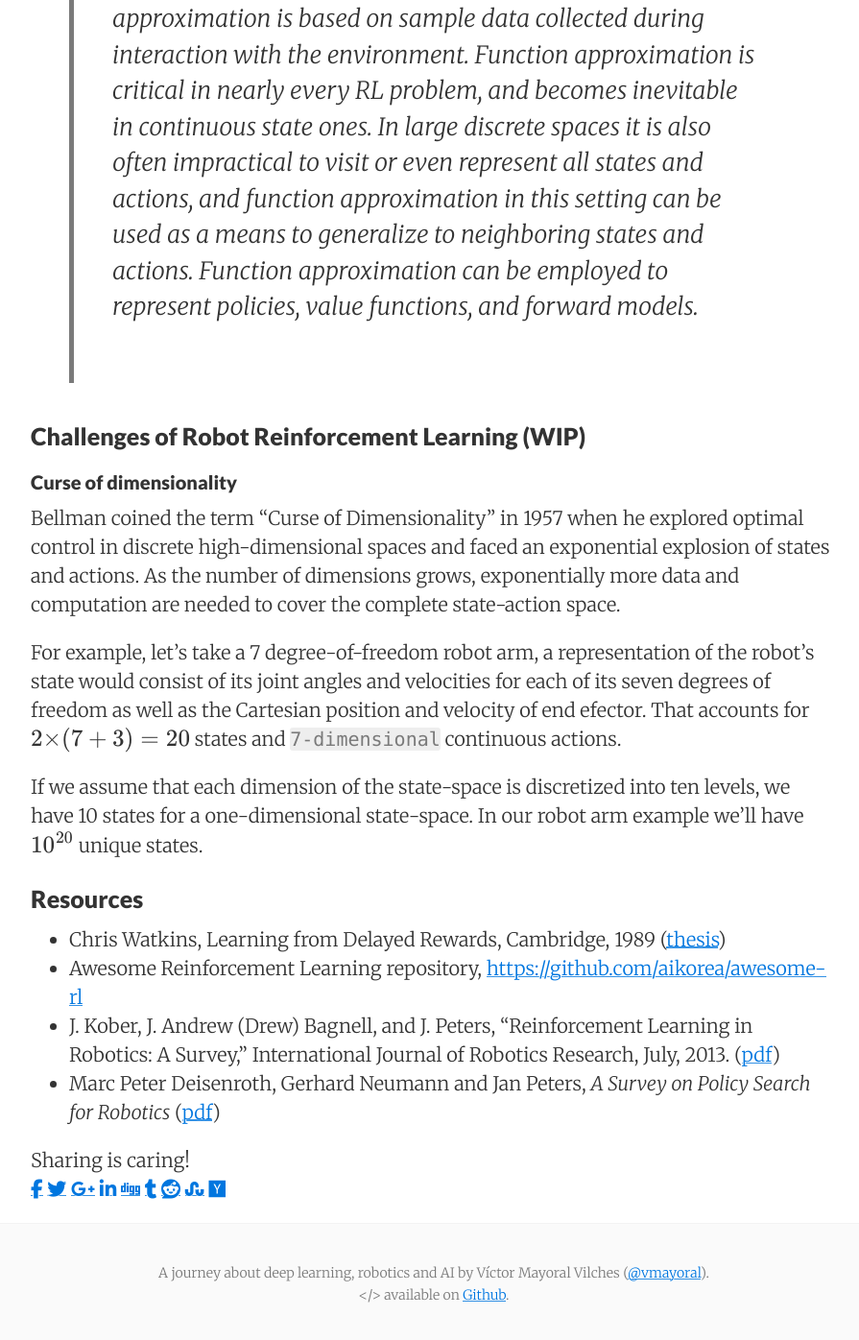
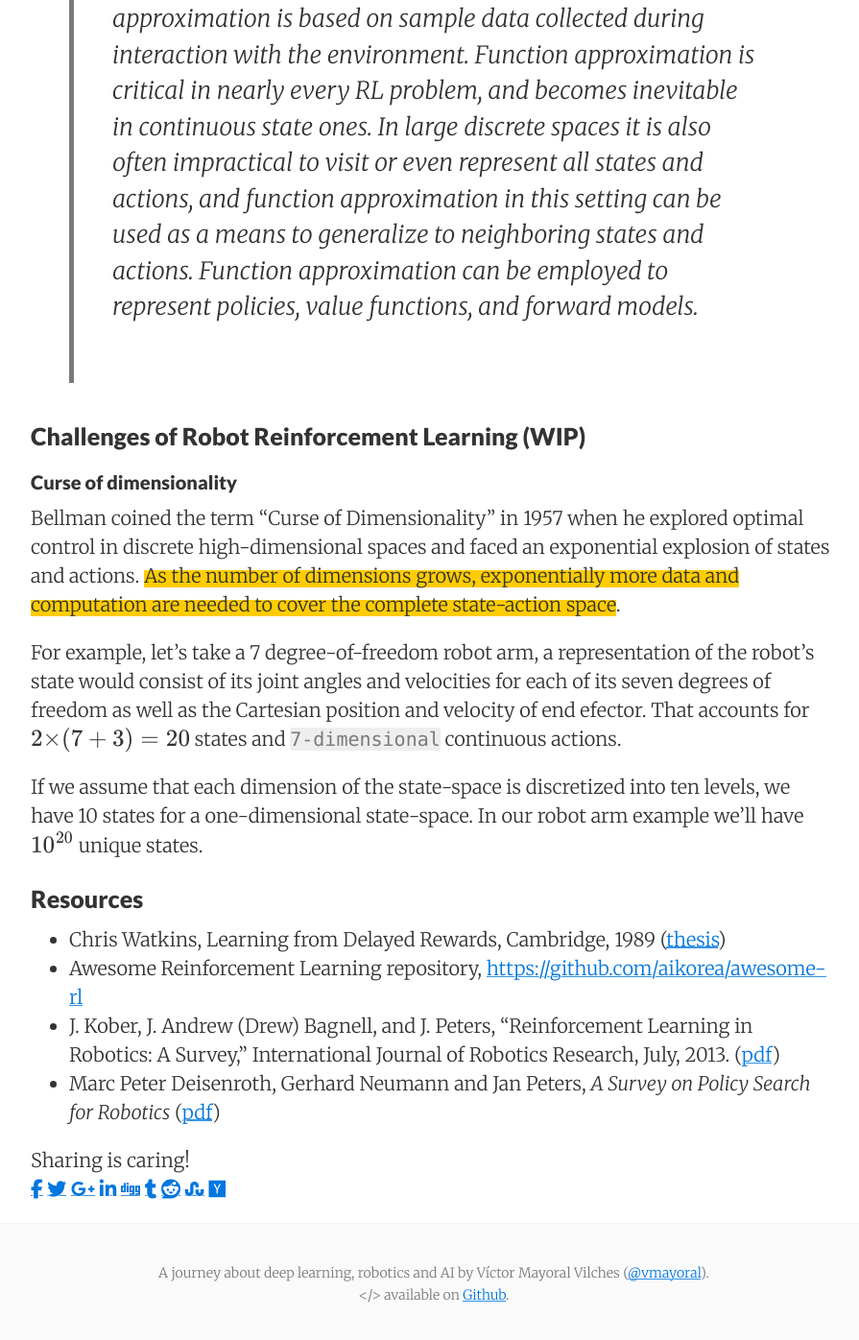
Before and after one commit to vmayoral/oldblog, a Jekyll site: the page built from _posts/2016-07-6-rl-intro.md, in a window 1280 px wide and 1400 px high, scrolled down 6050 px. Shown: the top 1396 px of the window at 96% size, without its empty margins (188-1083 px from the left). Built offline with Jekyll 4.4.1, drawn with Linux system fonts in a browser that asks for light colours; nearby versions of some CDN libraries; formulas are drawn with MathJax 3.

Commit message:
Add highlight

```diff
--- a/_posts/2016-07-6-rl-intro.md
+++ b/_posts/2016-07-6-rl-intro.md
@@ -121,7 +121,7 @@ According to J. Kober et al.:
 <div id='curse'/>
 #### Curse of dimensionality
 
-Bellman coined the term “Curse of Dimensionality” in 1957 when he explored optimal control in discrete high-dimensional spaces and faced an exponential explosion of states and actions. As the number of dimensions grows, exponentially more data and computation are needed to cover the complete state-action space.
+Bellman coined the term “Curse of Dimensionality” in 1957 when he explored optimal control in discrete high-dimensional spaces and faced an exponential explosion of states and actions. <span class="highlight">As the number of dimensions grows, exponentially more data and computation are needed to cover the complete state-action space</span>.
 
 For example, let's take a 7 degree-of-freedom robot arm, a representation of the robot’s state would consist of its joint angles and velocities for each of its seven degrees of freedom as well as the Cartesian position and velocity of end efector. That accounts for \\(2 × (7 + 3) = 20 \\) states and `7-dimensional` continuous actions.
 
--- a/_sass/_posts.scss
+++ b/_sass/_posts.scss
@@ -46,3 +46,7 @@
 .related-post-title {
   border-bottom: thin solid #f3f3f3;
 }
+
+.highlight {
+  background: linear-gradient(transparent 30%, #ffcc00 30%);
+}
```
